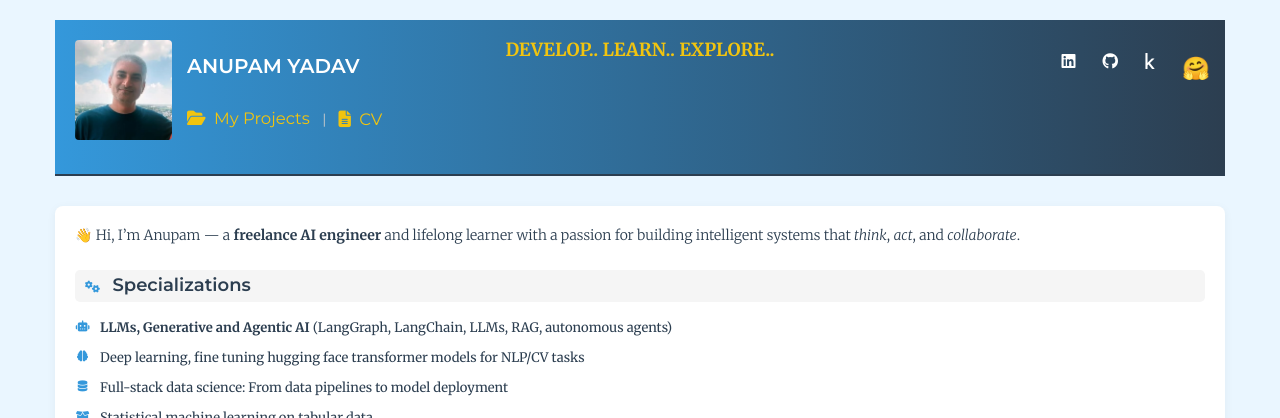
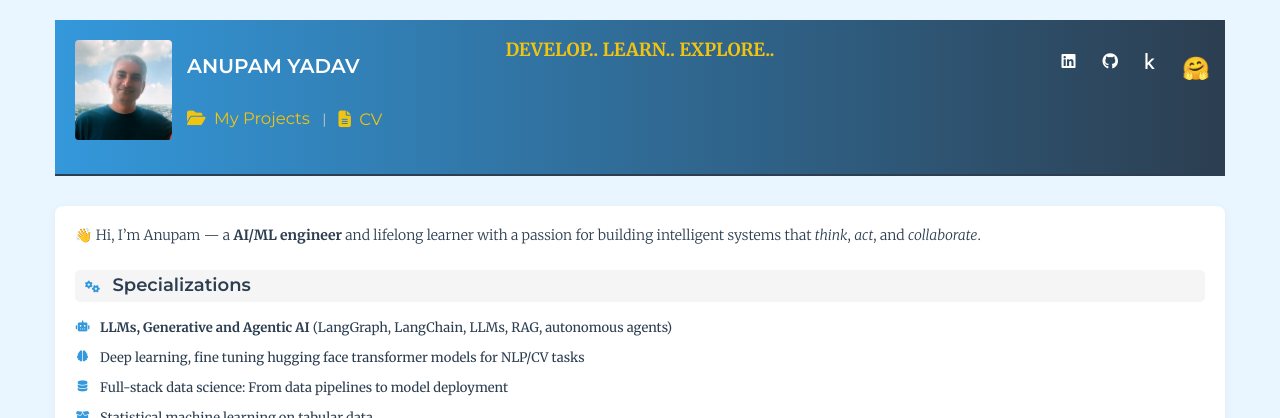
Before and after one commit to bk-anupam/bk-anupam.github.io, a Jekyll site: the page built from index.html, in a window 1280 px wide. Shown: the top 418 px of the page. Built offline with Jekyll 4.4.1, drawn with Linux system fonts in a browser that asks for light colours.

Commit message:
Updated bio

```diff
--- a/index.html
+++ b/index.html
@@ -7,7 +7,7 @@ description: The space for developing, learning and exploring
 <div class="bio-content"> <!-- Keep this wrapper -->
 
     <section class="bio-intro mb-4"> <!-- Added section and margin -->
-        <p class="lead">👋 Hi, I’m Anupam — a <strong>freelance AI engineer</strong> and lifelong learner with a passion for building intelligent systems that <em>think</em>, <em>act</em>, and <em>collaborate</em>.</p>
+        <p class="lead">👋 Hi, I’m Anupam — a <strong>AI/ML engineer</strong> and lifelong learner with a passion for building intelligent systems that <em>think</em>, <em>act</em>, and <em>collaborate</em>.</p>
     </section>
 
     <section class="bio-skills mb-4">
```
